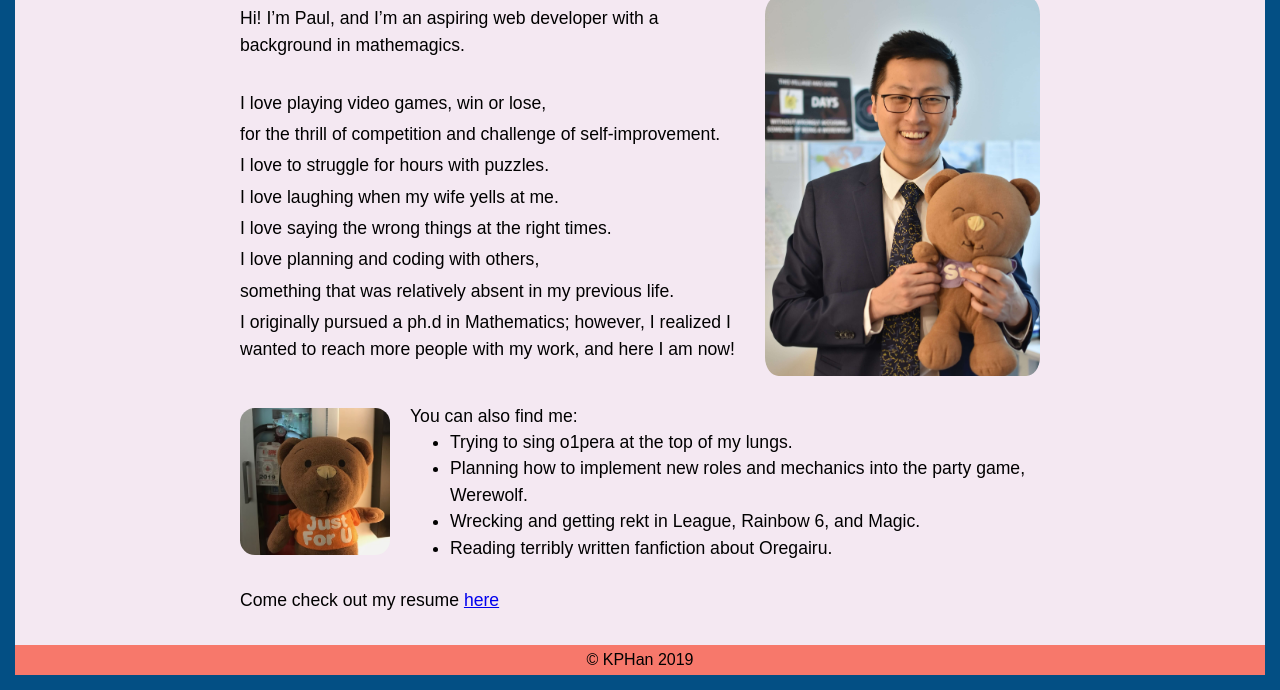
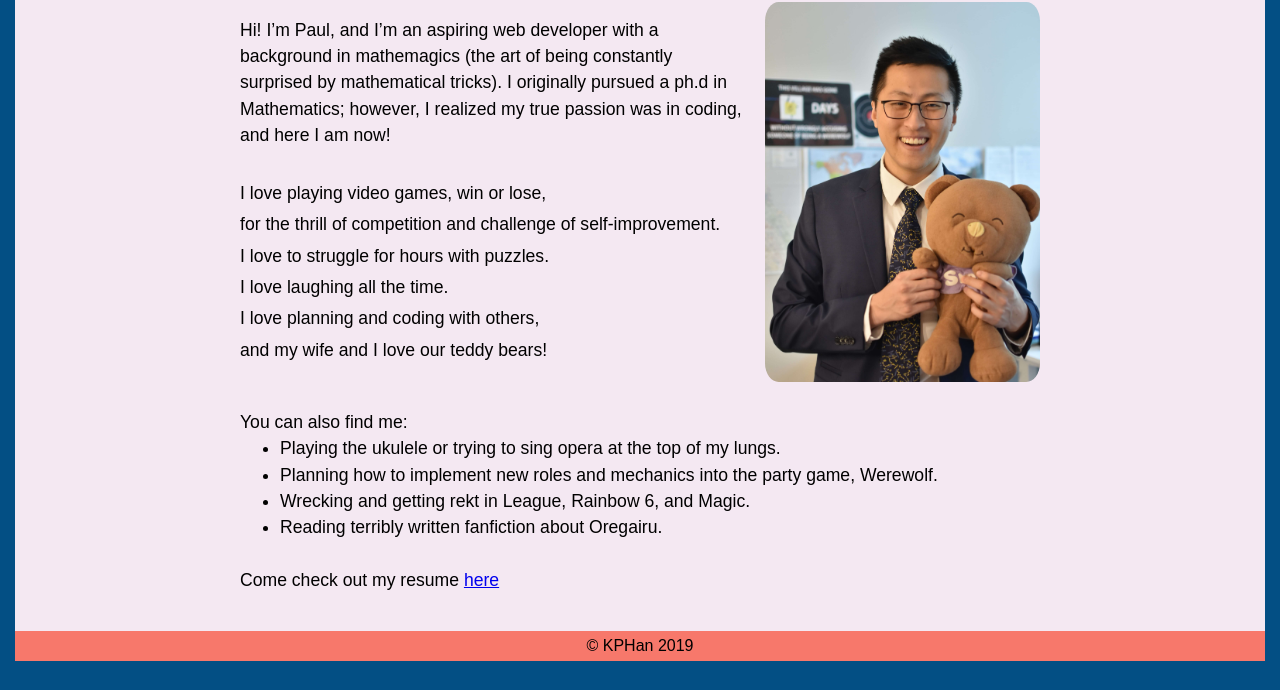
Before and after one commit to hankyutae/Paul-Portfolio, a plain HTML site: page about-me.html in a window 1280 px wide. Shown: the part 124-814 px from the top of the page. Drawn offline with nearby package versions, Linux system fonts and the light colour scheme; a web font is replaced by a local one.

Commit message:
changed about me a little bit

```diff
--- a/about-me.html
+++ b/about-me.html
@@ -45,7 +45,7 @@
               <div class='row-profile-wrapper'>
                 <img class='row-profile-picture' src='img/profile.jpg' alt='profile-picture' />
                 <div class='row-profile-desc'>
-                  <span>Hi! I’m Paul, and I’m an aspiring web developer with a background in mathemagics.</span>
+                  <span>Hi! I’m Paul, and I’m an aspiring web developer with a background in mathemagics (the art of being constantly surprised by mathematical tricks). I originally pursued a ph.d in Mathematics; however, I realized my true passion was in coding, and here I am now!</span>
                   <br />
                   <br />
                   <span>
@@ -62,11 +62,7 @@
                   </span>
                   <br />
                   <span>
-                    I love laughing when my wife yells at me.
-                  </span>
-                  <br />
-                  <span>
-                    I love saying the wrong things at the right times.
+                    I love laughing all the time.
                   </span>
                   <br />
                   <span>
@@ -74,11 +70,7 @@
                   </span>
                   <br />
                   <span>
-                    something that was relatively absent in my previous life.
-                  </span>
-                  <br />
-                  <span>
-                    I originally pursued a ph.d in Mathematics; however, I realized I wanted to reach more people with my work, and here I am now!
+                    and my wife and I love our teddy bears!
                   </span>
                 </div>
               </div>
@@ -91,13 +83,13 @@
               <div class='bullets'>
                 You can also find me:
                 <ul>
-                  <li>Trying to sing o1pera at the top of my lungs.</li>
+                  <li>Playing the ukulele or trying to sing opera at the top of my lungs.</li>
                   <li>Planning how to implement new roles and mechanics into the party game, Werewolf.</li>
                   <li>Wrecking and getting rekt in League, Rainbow 6, and Magic.</li>
                   <li>Reading terribly written fanfiction about Oregairu.</li>
                 </ul>
               </div>
-              <img class='bear-pic' src='img/fire-ex-bear.jpg' alt='a picture of a teddy bear' />
+              <!-- <img class='bear-pic' src='img/fire-ex-bear.jpg' alt='a picture of a teddy bear' /> -->
             </div>
 
             <br />
--- a/css/responsive/mq-about-me.css
+++ b/css/responsive/mq-about-me.css
@@ -28,7 +28,7 @@
   }
   .bear-and-bullets{
     display:flex;
-    flex-direction: row-reverse;
+    flex-direction: row;
     justify-content:space-between;
     align-items:center;
   }
```
